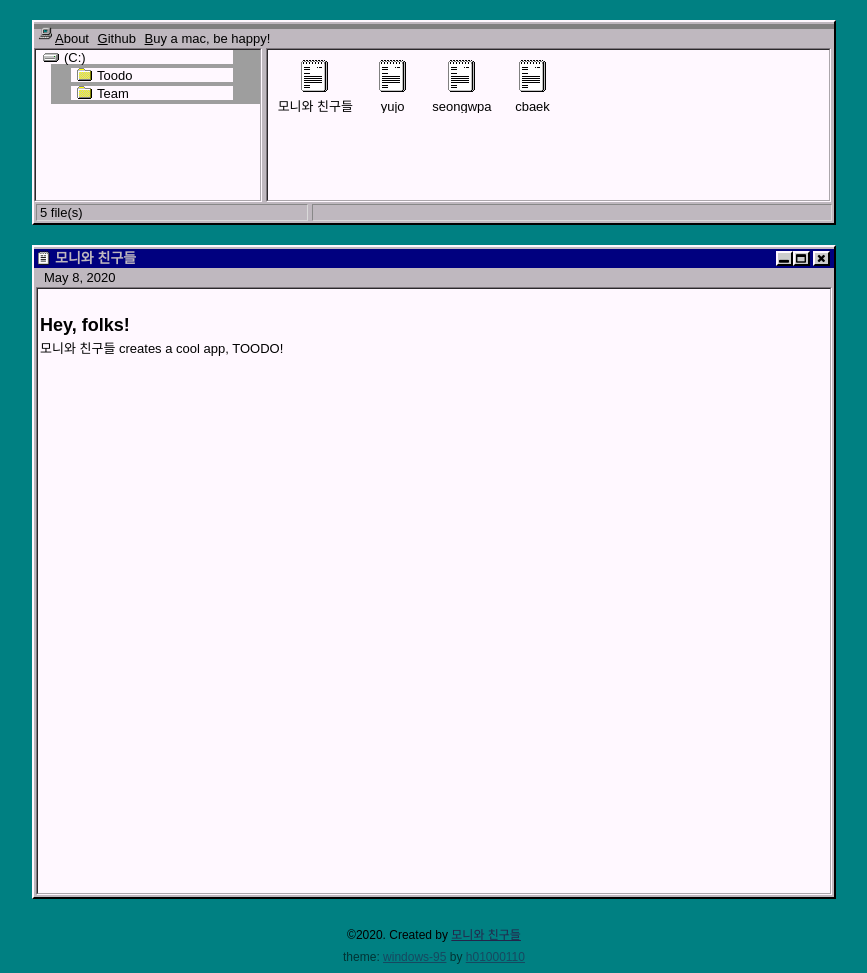
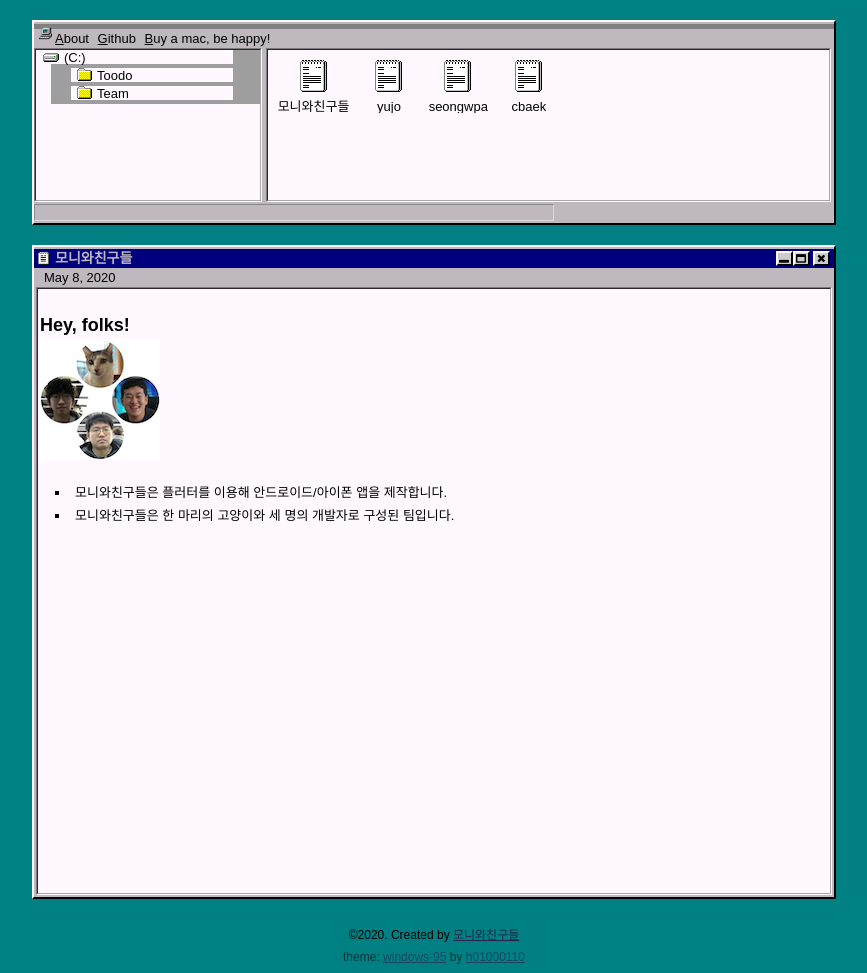
Before and after one commit to yujo11/PROGRAM_42, a Jekyll site: the page built from docs/_posts/2020-05-08-team.md, in a window 1280 px wide. Shown: the whole page, without its empty margins (206-1073 px from the left). Built offline with Jekyll 4.4.1, drawn with Linux system fonts in a browser that asks for light colours; grey boxes are pictures that could not be loaded.

Commit message:
Edit text for members

```diff
--- a/docs/_layouts/default.html
+++ b/docs/_layouts/default.html
@@ -71,11 +71,14 @@
 			{% endunless %}
 		</div>
 		<div class="post_total">
+			{% comment %}
 			{% if page.tag %}
 				<div class="left">{{ site.tags[page.tag] | size }} file(s)</div>
 			{% else %}
 				<div class="left">{{ site.posts | size }} file(s)</div>
 			{% endif %}
+			{% endcomment %}
+
 			<div class="right">&nbsp;</div>
 		</div>
 	</div>
@@ -100,7 +103,7 @@
 	<script src="{{ '/assets/js/002.js' | relative_url }}"></script>
 	<div class="footer">
 		<p style="margin-bottom: 0.8em;">
-			&copy2020. Created by <a href="https://github.com/YUJO42" target="_blank"><code>모니와 친구들</code></a>
+			&copy2020. Created by <a href="https://github.com/YUJO42" target="_blank"><code>모니와친구들</code></a>
 		</p>
 		<p>
 			<span style="opacity: 0.6;">theme: <a href="https://h01000110.github.io/20170917/windows-95" target="_blank">windows-95</a> by <a href="https://github.com/h01000110" target="_blank">h01000110</a></span>
--- a/docs/_posts/2020-05-08-team.md
+++ b/docs/_posts/2020-05-08-team.md
@@ -1,9 +1,12 @@
 ---
 layout: default
-title: "모니와 친구들"
+title: "모니와친구들"
 tags: team
 ---
 
 ## Hey, folks!
 
-모니와 친구들 creates a cool app, TOODO!
+![team-logo](../../../assets/img/team-logo.png)
+
+- 모니와친구들은 플러터를 이용해 안드로이드/아이폰 앱을 제작합니다.
+- 모니와친구들은 한 마리의 고양이와 세 명의 개발자로 구성된 팀입니다.
```
Also changed, not shown: docs/_posts/2020-05-05-cbaek.md (+2 -0 lines), docs/_posts/2020-05-05-yujo.md (+2 -0 lines), docs/assets/img/team-logo.png (added).
